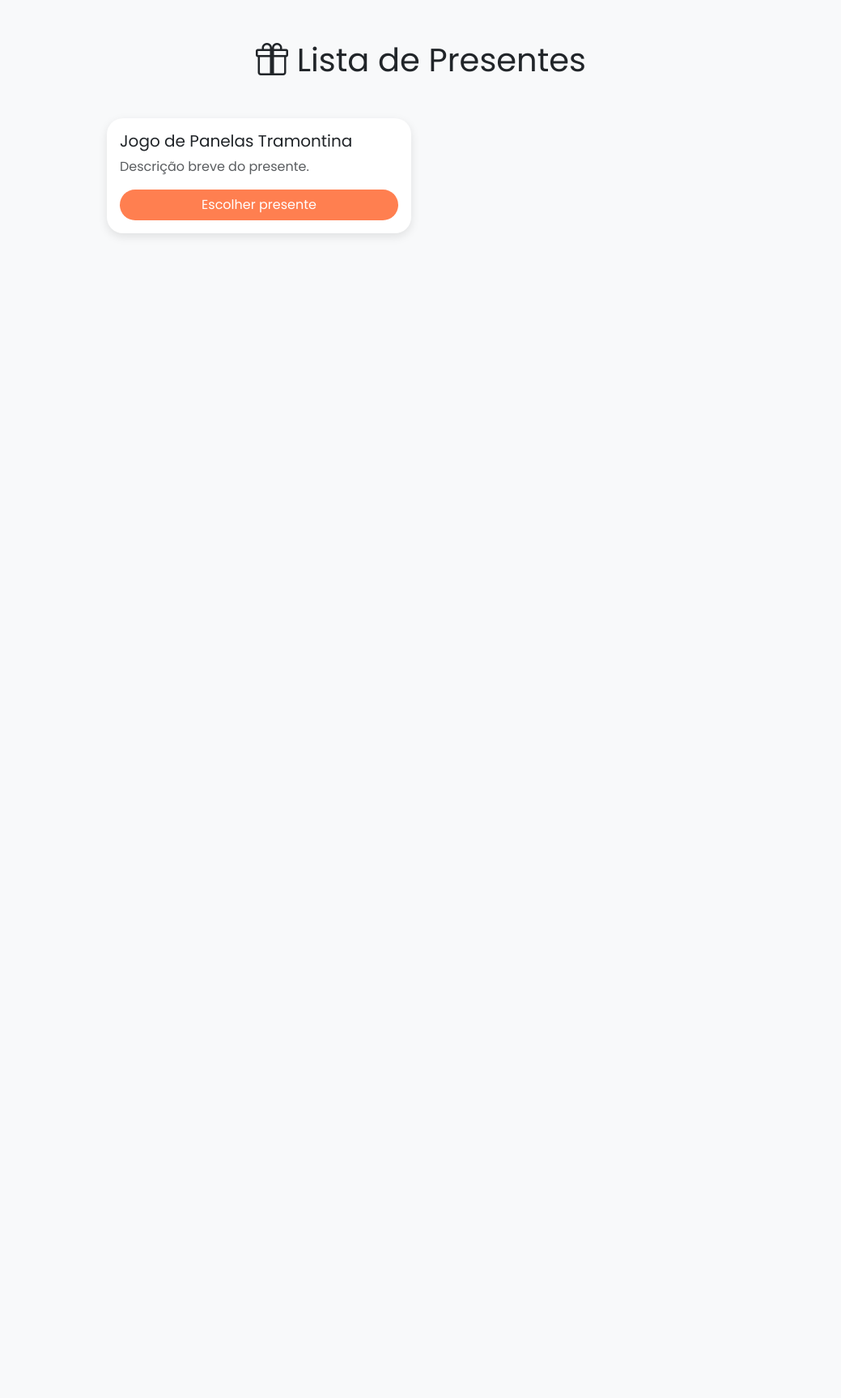
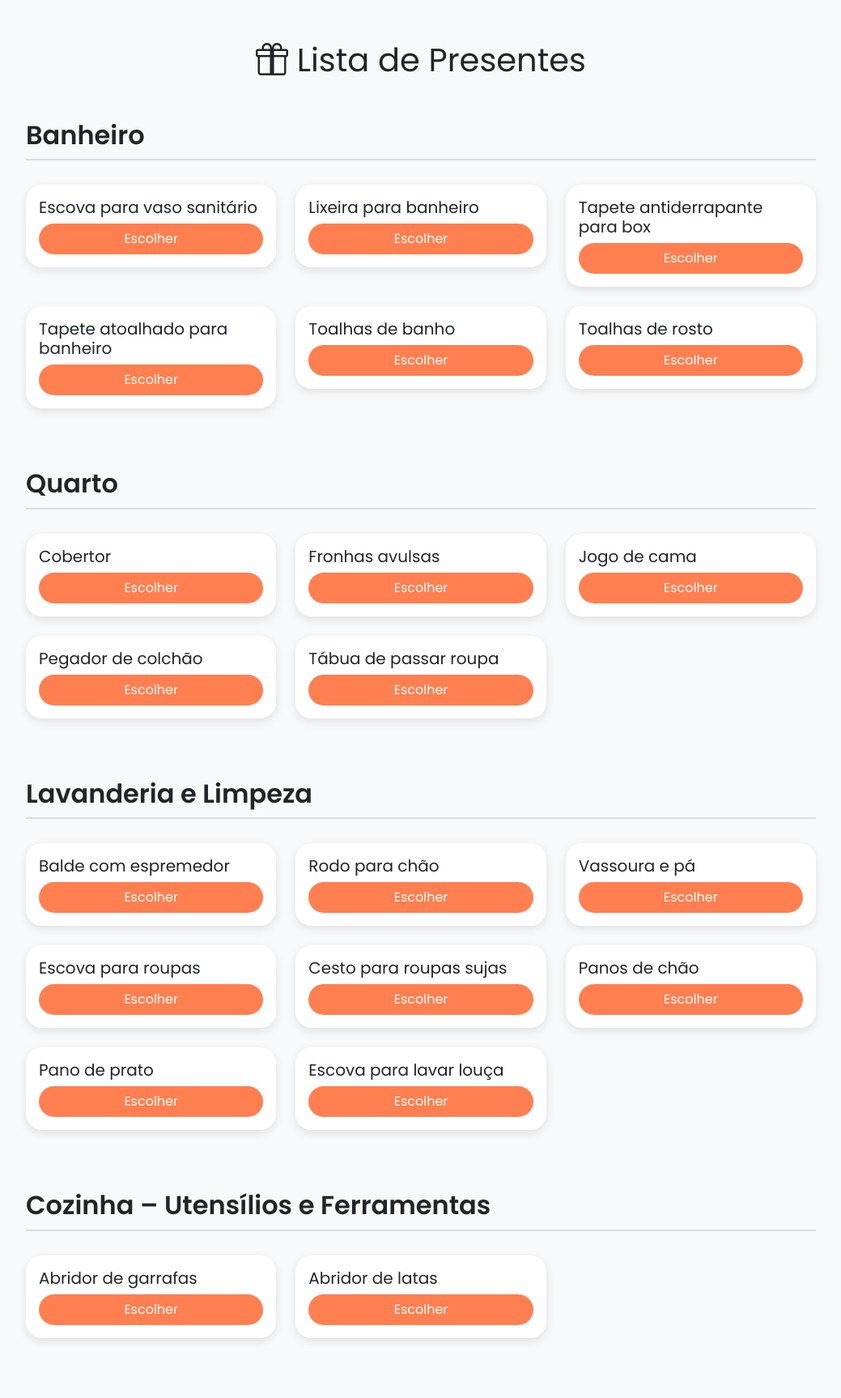
Before and after one commit to belanegri/lista-presentes, a Flask app: page / in a window 1280 px wide. Shown: the whole page at 81% size, without its empty margins (120-1159 px from the left). Before the commit the page ends 292 px from the top, so only its background shows below. Run offline with Flask 3, Linux system fonts and the light colour scheme.

Commit message:
Atualização estética

```diff
--- a/templates/index.html
+++ b/templates/index.html
@@ -21,14 +21,20 @@
         }
 
         .container {
-            max-width: 800px;
+            max-width: 1000px;
             margin-top: 50px;
+            margin-bottom: 50px;
         }
 
         .card {
             border: none;
             border-radius: 20px;
             box-shadow: 0 4px 12px rgba(0, 0, 0, 0.1);
+            transition: 0.3s;
+        }
+
+        .card:hover {
+            transform: translateY(-5px);
         }
 
         .btn-custom {
@@ -40,6 +46,14 @@
         .btn-custom:hover {
             background-color: #ff6333;
         }
+
+        h2 {
+            margin-top: 50px;
+            margin-bottom: 30px;
+            font-weight: 600;
+            border-bottom: 2px solid #ddd;
+            padding-bottom: 10px;
+        }
     </style>
 </head>
 
@@ -48,20 +62,109 @@
     <div class="container">
         <h1 class="text-center mb-5"><i class="bi bi-gift"></i> Lista de Presentes</h1>
 
+        <!-- Banheiro -->
+        <h2>Banheiro</h2>
         <div class="row">
-            <!-- Exemplo de item -->
-            <div class="col-md-6 mb-4">
+            <div class="col-md-4 mb-4">
                 <div class="card p-3">
-                    <h5>Jogo de Panelas Tramontina</h5>
-                    <p class="text-muted">Descrição breve do presente.</p>
-                    <button class="btn btn-custom w-100">Escolher presente</button>
-                </div>
+                    <h5>Escova para vaso sanitário</h5><button class="btn btn-custom w-100">Escolher</button></div>
             </div>
+            <div class="col-md-4 mb-4">
+                <div class="card p-3">
+                    <h5>Lixeira para banheiro</h5><button class="btn btn-custom w-100">Escolher</button></div>
+            </div>
+            <div class="col-md-4 mb-4">
+                <div class="card p-3">
+                    <h5>Tapete antiderrapante para box</h5><button class="btn btn-custom w-100">Escolher</button></div>
+            </div>
+            <div class="col-md-4 mb-4">
+                <div class="card p-3">
+                    <h5>Tapete atoalhado para banheiro</h5><button class="btn btn-custom w-100">Escolher</button></div>
+            </div>
+            <div class="col-md-4 mb-4">
+                <div class="card p-3">
+                    <h5>Toalhas de banho</h5><button class="btn btn-custom w-100">Escolher</button></div>
+            </div>
+            <div class="col-md-4 mb-4">
+                <div class="card p-3">
+                    <h5>Toalhas de rosto</h5><button class="btn btn-custom w-100">Escolher</button></div>
+            </div>
+        </div>
 
-            <!-- Mais presentes vem aqui dinamicamente -->
+        <!-- Quarto -->
+        <h2>Quarto</h2>
+        <div class="row">
+            <div class="col-md-4 mb-4">
+                <div class="card p-3">
+                    <h5>Cobertor</h5><button class="btn btn-custom w-100">Escolher</button></div>
+            </div>
+            <div class="col-md-4 mb-4">
+                <div class="card p-3">
+                    <h5>Fronhas avulsas</h5><button class="btn btn-custom w-100">Escolher</button></div>
+            </div>
+            <div class="col-md-4 mb-4">
+                <div class="card p-3">
+                    <h5>Jogo de cama</h5><button class="btn btn-custom w-100">Escolher</button></div>
+            </div>
+            <div class="col-md-4 mb-4">
+                <div class="card p-3">
+                    <h5>Pegador de colchão</h5><button class="btn btn-custom w-100">Escolher</button></div>
+            </div>
+            <div class="col-md-4 mb-4">
+                <div class="card p-3">
+                    <h5>Tábua de passar roupa</h5><button class="btn btn-custom w-100">Escolher</button></div>
+            </div>
         </div>
-    </div>
 
-</body>
+        <!-- Lavanderia e Limpeza -->
+        <h2>Lavanderia e Limpeza</h2>
+        <div class="row">
+            <div class="col-md-4 mb-4">
+                <div class="card p-3">
+                    <h5>Balde com espremedor</h5><button class="btn btn-custom w-100">Escolher</button></div>
+            </div>
+            <div class="col-md-4 mb-4">
+                <div class="card p-3">
+                    <h5>Rodo para chão</h5><button class="btn btn-custom w-100">Escolher</button></div>
+            </div>
+            <div class="col-md-4 mb-4">
+                <div class="card p-3">
+                    <h5>Vassoura e pá</h5><button class="btn btn-custom w-100">Escolher</button></div>
+            </div>
+            <div class="col-md-4 mb-4">
+                <div class="card p-3">
+                    <h5>Escova para roupas</h5><button class="btn btn-custom w-100">Escolher</button></div>
+            </div>
+            <div class="col-md-4 mb-4">
+                <div class="card p-3">
+                    <h5>Cesto para roupas sujas</h5><button class="btn btn-custom w-100">Escolher</button></div>
+            </div>
+            <div class="col-md-4 mb-4">
+                <div class="card p-3">
+                    <h5>Panos de chão</h5><button class="btn btn-custom w-100">Escolher</button></div>
+            </div>
+            <div class="col-md-4 mb-4">
+                <div class="card p-3">
+                    <h5>Pano de prato</h5><button class="btn btn-custom w-100">Escolher</button></div>
+            </div>
+            <div class="col-md-4 mb-4">
+                <div class="card p-3">
+                    <h5>Escova para lavar louça</h5><button class="btn btn-custom w-100">Escolher</button></div>
+            </div>
+        </div>
 
-</html>
+        <!-- Cozinha – Utensílios e Ferramentas -->
+        <h2>Cozinha – Utensílios e Ferramentas</h2>
+        <div class="row">
+            <!-- Aqui você pode repetir o mesmo modelo para todos os itens -->
+            <!-- Vou colocar alguns de exemplo e depois podemos completar tudo -->
+            <div class="col-md-4 mb-4">
+                <div class="card p-3">
+                    <h5>Abridor de garrafas</h5><button class="btn btn-custom w-100">Escolher</button></div>
+            </div>
+            <div class="col-md-4 mb-4">
+                <div class="card p-3">
+                    <h5>Abridor de latas</h5><button class="btn btn-custom w-100">Escolher</button></div>
+            </div>
+            <div class="col-md-4 mb-4">
+                <div class="card p-3
```
